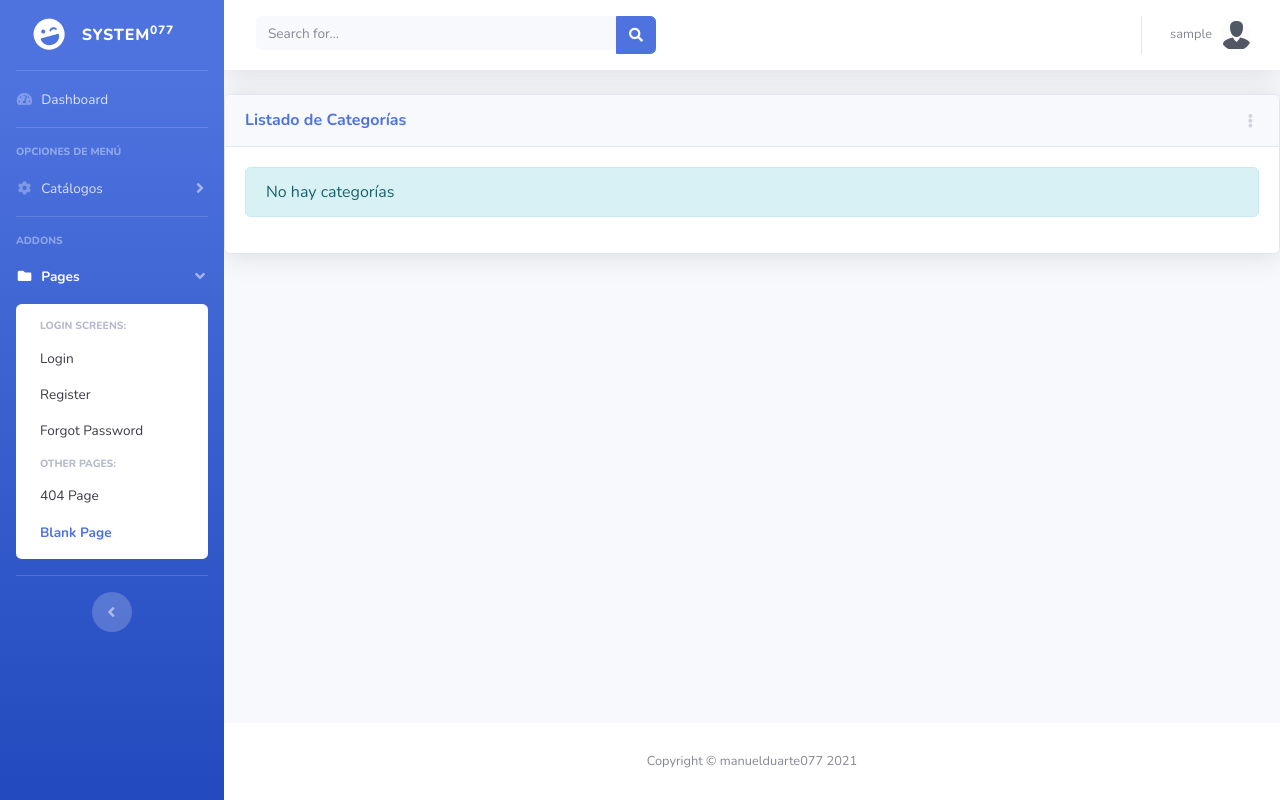
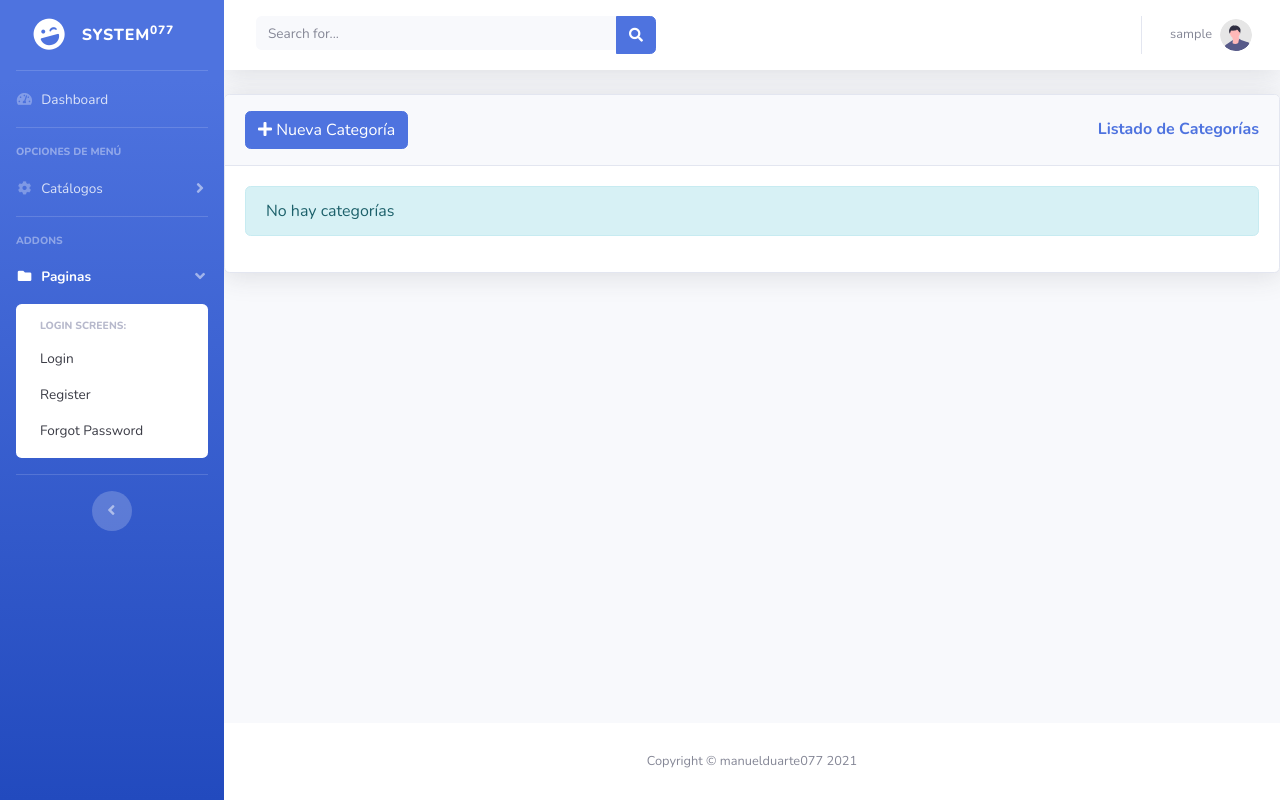
Before and after one commit to edgbaez/djfull_sistema, a Django app: page /inv/categorias/ in a window 1280 px wide. Run offline with Django 3.2, Linux system fonts and the light colour scheme; the visitor is signed in with stand-in values (Sample User, id 1); data that the repository does not hold is empty; some libraries are stand-ins or nearby versions.

Commit message:
categoria format :art:

```diff
--- a/inv/templates/inv/categoria_list.html
+++ b/inv/templates/inv/categoria_list.html
@@ -4,21 +4,19 @@
 <div class="card shadow mb-4">
     <!-- Card Header - Dropdown -->
     <div class="card-header py-3 d-flex flex-row align-items-center justify-content-between">
-        <h6 class="m-0 font-weight-bold text-primary">Listado de Categorías</h6>
+
         <div class="dropdown no-arrow">
             <a class="dropdown-toggle" href="#" role="button" id="dropdownMenuLink" data-toggle="dropdown"
                 aria-haspopup="true" aria-expanded="false">
-                <i class="fas fa-ellipsis-v fa-sm fa-fw text-gray-400"></i>
+
+                <a class="btn btn-primary"  href="{% url 'inv:categoria_new' %}">
+                    <i class="fas fa-plus"></i>
+                     Nueva Categoría
+                </a>
             </a>
-            <div class="dropdown-menu dropdown-menu-right shadow animated--fade-in" aria-labelledby="dropdownMenuLink">
-                <div class="dropdown-header">Acciones</div>
-                <a class="dropdown-item" href="{% url 'inv:categoria_new' %}"><i class="far fa-calendar-plus"></i>
-                    Nueva</a>
-                <a class="dropdown-item" href="#">Another action</a>
-                <div class="dropdown-divider"></div>
-                <a class="dropdown-item" href="#">Something else here</a>
-            </div>
         </div>
+
+        <h6 class="m-0 font-weight-bold text-primary">Listado de Categorías</h6>
     </div>
     <!-- Card Body -->
     <div class="card-body">
--- a/templates/base/base.html
+++ b/templates/base/base.html
@@ -75,7 +75,7 @@
                     <a class="collapse-item" href="{% url 'inv:subcategoria_list' %}"> <i class="fas fa-cogs"></i> Sub Categorias</a>
                     <a class="collapse-item" href="{% url 'inv:marca_list' %}">  <i class="fas fa-tags"></i> Marca</a>
                     <a class="collapse-item" href="{% url 'inv:um_list' %}"> <i class="fas fa-weight-hanging"></i> Unidad Medida</a>
-                    <a class="collapse-item" href="{% url 'inv:producto_list' %}"> <i class="fab fa-product-hunt"></i> Producto</a>
+                    <a class="collapse-item" href="{% url 'inv:producto_list' %}"> <i class="fab fa-product-hunt"></i> Productos</a>
                     <h6 class="collapse-header">Catálogos de Compras:</h6>
                     <a class="collapse-item" href="{% url 'cmp:proveedor_list' %}"> <i class="fas fa-shipping-fast"></i> Proveedores</a>
                 </div>
@@ -95,7 +95,7 @@
             <a class="nav-link" href="#" data-toggle="collapse" data-target="#collapsePages" aria-expanded="true"
                aria-controls="collapsePages">
                 <i class="fas fa-fw fa-folder"></i>
-                <span>Pages</span>
+                <span>Paginas</span>
             </a>
             <div id="collapsePages" class="collapse show" aria-labelledby="headingPages"
                  data-parent="#accordionSidebar">
@@ -105,9 +105,6 @@
                     <a class="collapse-item" href="register.html">Register</a>
                     <a class="collapse-item" href="forgot-password.html">Forgot Password</a>
                     <div class="collapse-divider"></div>
-                    <h6 class="collapse-header">Other Pages:</h6>
-                    <a class="collapse-item" href="404.html">404 Page</a>
-                    <a class="collapse-item active" href="blank.html">Blank Page</a>
                 </div>
             </div>
         </li>
@@ -185,7 +182,7 @@
                         <a class="nav-link dropdown-toggle" href="#" id="userDropdown" role="button"
                            data-toggle="dropdown" aria-haspopup="true" aria-expanded="false">
                             <span class="mr-2 d-none d-lg-inline text-gray-600 small">{{ user.username }}</span>
-                            <img class="img-profile rounded-circle" src="{% static 'base/img/user.png' %}">
+                            <img class="img-profile rounded-circle" src="{% static 'base/img/undraw_profile.svg' %}">
                         </a>
                         <!-- Dropdown - User Information -->
                         <div class="dropdown-menu dropdown-menu-right shadow animated--grow-in"
@@ -213,7 +210,7 @@
             <div class="container-fluid">
 
                 <!-- Page Heading -->
-                <h1 class="h3 mb-4 text-gray-800">Blank Page</h1>
+                <h1 class="h3 mb-4 text-gray-800">Pagina en blanco</h1>
 
             </div>
             {% endblock %}
```
Also changed, not shown: inv/templates/inv/categoria_form.html (+8 -5 lines), static/base/img/undraw_posting_photo.svg (deleted).
